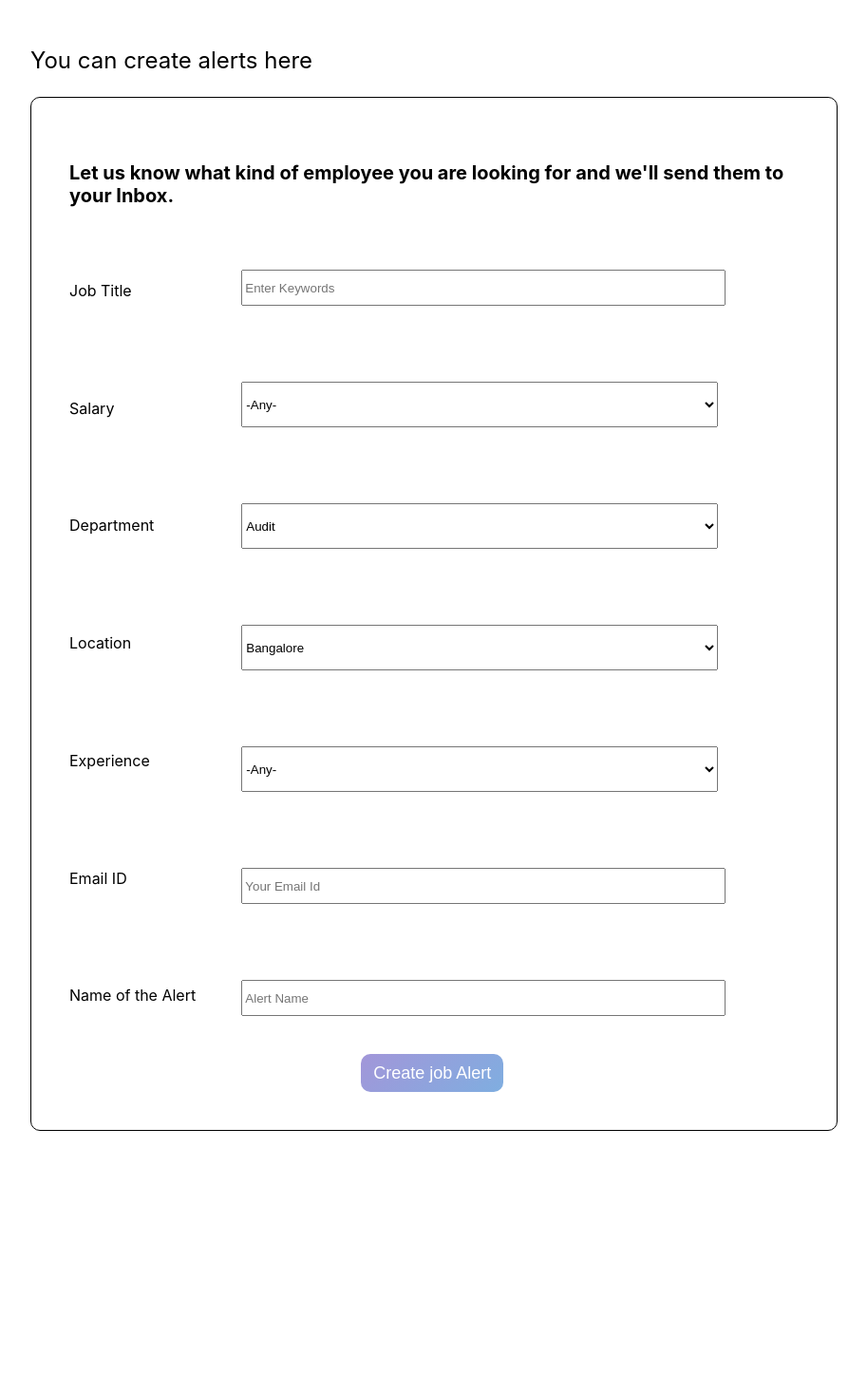
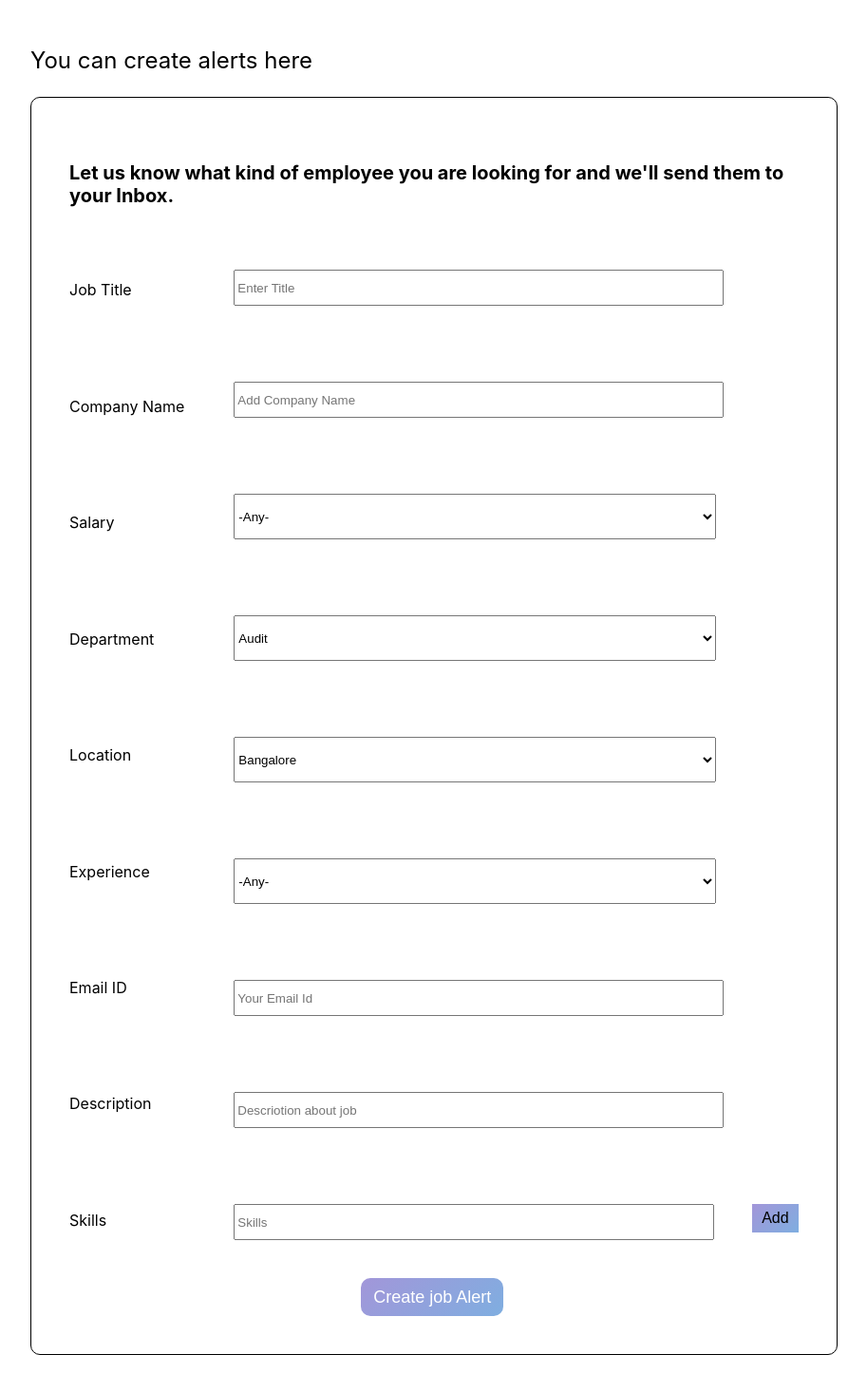
Before and after one commit to Shubhamsharma585/Shine-masai, a React (Create React App) app in the folder shine/: page /jobpost in a window 1280 px wide. Shown: the part 214-1680 px from the top of the page at 95% size, without its empty margins (68-981 px from the left). Before the commit the page ends 1505 px from the top, so only its background shows below. Built offline with nearby package versions, Linux system fonts and the light colour scheme.

Commit message:
payload is creating now

```diff
--- a/shine/src/Components/JobPost/JobPost.module.css
+++ b/shine/src/Components/JobPost/JobPost.module.css
@@ -39,3 +39,13 @@
     cursor: pointer;
     margin-left: 40%;
 }
+.addbtn{
+    margin-top: 40px;
+    width: 50px;
+    height: 30px;
+    background-image: linear-gradient(136deg,#a296d9 0%,#7faee0 100%);
+    font-size: 16px;
+    outline: none;
+    border: none;
+    cursor: pointer;
+}
--- a/shine/src/Components/JobPost/JobPostInput.jsx
+++ b/shine/src/Components/JobPost/JobPostInput.jsx
@@ -1,7 +1,35 @@
 import React from 'react'
 import Styles from "./JobPost.module.css"
 
+const payload={
+    title:"",
+    salary:"any",
+    companyname:"",
+    department: "Audit",
+    location:"Bangalore",
+    experience:"any",
+    email:"",
+    description:"",
+    skills:[]
+}
+
 function JobPostInput() {
+    const [data, setData]=React.useState(payload)
+    const [skillData, setSkillData]= React.useState("")
+    const {title,salary,companyname,department,location,experience,email,description,skills}=data
+
+    const handleChange=(e)=>{
+        const {value,name}=e.target;
+        if(name != 'skills'){
+            setData({...data,[name]:value})
+        }
+    }
+    const handlearr=(skillData)=>{
+       ( data.skills).push(skillData)
+    }
+    const handleSubmit=()=>{
+        console.log(data)
+    }
     return (
         <div>
               <div className={Styles.sub1}>
@@ -14,41 +42,34 @@ function JobPostInput() {
                 <div style={{display:'flex',}}>
                 <div style={{display:'flex', flexDirection:"column",justifyContent:"space-around", alignItems:"left"}}>
             <label >Job Title</label>
+            <label> Company Name</label>
             <label >Salary</label>
             <label >Department</label>
             <label >Location</label>
             <label >Experience</label>
             <label>Email ID</label>
-            <label >Name of the Alert</label>
+            <label >Description</label>
+            <label >Skills</label>
             </div>
             <div  style={{width:"100%",display:'flex', flexDirection:"column",justifyContent:"space-around", alignItems:"left"}}>
-            <input placeholder="Enter Keywords"
-            type="text"/>
-            <select>
-                <option value="Any">-Any-</option>
-                <option value="50k">50,000rs/Yr</option>
-                <option value="100k">Rs 50,000 - 1Lakh/YR</option>
-                <option value="150k">Rs 1.0-1.5 Lakh/Yr</option>
-                <option value="200k">Rs 1.5-2.0 Lakh/Yr</option>
-                <option value="250k">Rs 2.0-2.5 Lakh/Yr</option>
-                <option value="300k">Rs 2.5-3.0 Lakh/Yr</option>
-                <option value="350k">Rs 3.0-3.5 Lakh/Yr</option>
-                <option value="400k">Rs 3.5-4.0 Lakh/Yr</option>
-                <option value="450k">Rs 4.0-4.5 Lakh/Yr</option>
-                <option value="500k">Rs 4.5-5.0 Lakh/Yr</option>
-                <option value="600k">Rs 5-6 Lakh/Yr</option>
-                <option value="700k">Rs 6-7Lakh/Yr</option>
-                <option value="800k">Rs 7-8Lakh/Yr</option>
-                <option value="900k">Rs 8-9Lakh/Yr</option>
-                <option value="10M">Rs 9-10Lakh/Yr</option>
-                <option value="12M">Rs 10-12Lakh/Yr</option>
-                <option value="14M">Rs 12-14Lakh/Yr</option>
-                <option value="16M">Rs 14-16Lakh/Yr</option>
-                <option value="18M">Rs 16-18Lakh/Yr</option>
-
+            <input placeholder="Enter Title " name="title" value={title} onChange={handleChange} type="text"/>
+            <input placeholder="Add Company Name" name="companyname" value={companyname} onChange={handleChange} type="text"/>
+            <select onChange={handleChange} name='salary'value={salary}>
+                <option value="any">-Any-</option>
+                <option value="0">Rs 50,000</option>
+                <option value="1">Rs 1 Lakh/Yr</option>
+                <option value="2">Rs 2 Lakh/Yr</option>
+                <option value="3">Rs 3 Lakh/Yr</option>
+                <option value="4">Rs 4 Lakh/Yr</option>
+                <option value="5">Rs 5 Lakh/Yr</option>
+                <option value="6">Rs 6 Lakh/Yr</option>
+                <option value="7">Rs 7 Lakh/Yr</option>
+                <option value="8">Rs 8 Lakh/Yr</option>
+                <option value="9">Rs 9 Lakh/Yr</option>
+                <option value="10">Rs 10Lakh/Yr</option>
             </select>
 
-            <select name="Department" id="Department">
+            <select name="department" id="Department" value={department} onChange={handleChange}>
              <option value="Audit">Audit</option>
              <option value="Equity Research">Equity Research</option>
              <option value="Finance/Account/Tax">Finance/Account/Tax</option>
@@ -69,7 +90,7 @@ function JobPostInput() {
              <option value="Pre-Sales">Pre-Sales</option>
             </select>
 
-            <select name="Department" id="Department">
+            <select name="location" id="location" onChange={handleChange} value={location}>
              <option value="Bangalore">Bangalore</option>
              <option value="Chennai">Chennai</option>
              <option value="Delhi">Delhi</option>
@@ -93,8 +114,8 @@ function JobPostInput() {
             </select>
 
 
-            <select>
-                <option value="Any">-Any-</option>
+            <select name="experience" value={experience} onChange={handleChange} >
+                <option value="any">-Any-</option>
                 <option value="0">0</option>
                 <option value="1">1</option>
                 <option value="2">2</option>
@@ -112,14 +133,18 @@ function JobPostInput() {
                 <option value="14">14</option>
                 <option value="15">15</option>
             </select>
+            <input value={email} onChange={handleChange} name="email" placeholder="Your Email Id" type="Email"/>
+            <input value={description} onChange={handleChange} name="description" placeholder="Descriotion about job" type="text"/>
+            <div style={{display:'flex'}}>
+            <input value={skillData} onChange={(e)=>setSkillData(e.target.value)} name="skills" placeholder="Skills" type="text"/>
+            <button className={Styles.addbtn} onClick={()=>handlearr(skillData)}>Add</button>
 
-            <input placeholder="Your Email Id" type="Email"/>
+            </div>
 
-            <input placeholder="Alert Name" type="text"/>
             </div>
             </div>
             <div className={Styles.Register}>
-                <button>Create job Alert</button>
+                <button onClick={()=>handleSubmit(title,companyname,)}>Create job Alert</button>
             </div>
             </div>
             </div>
```
